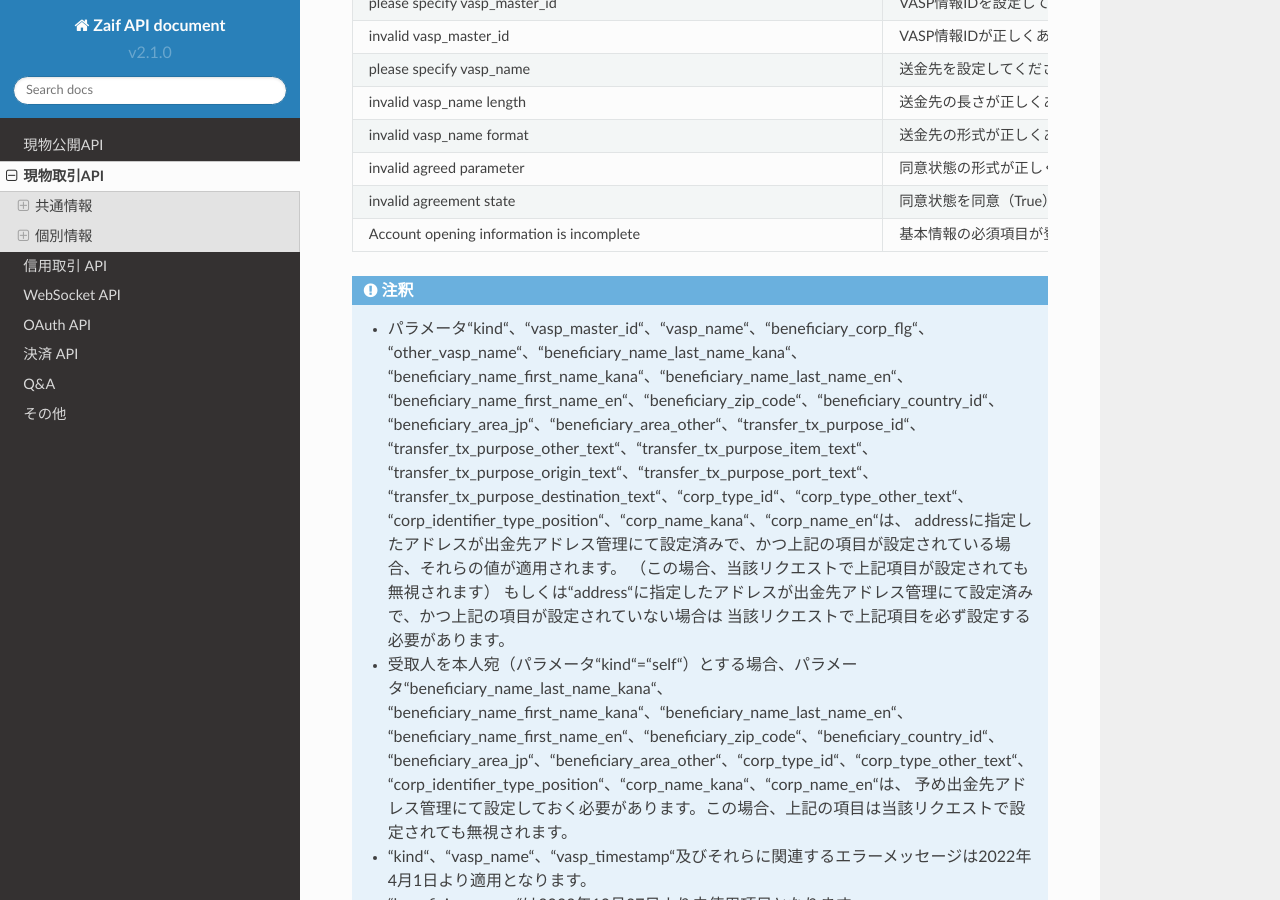
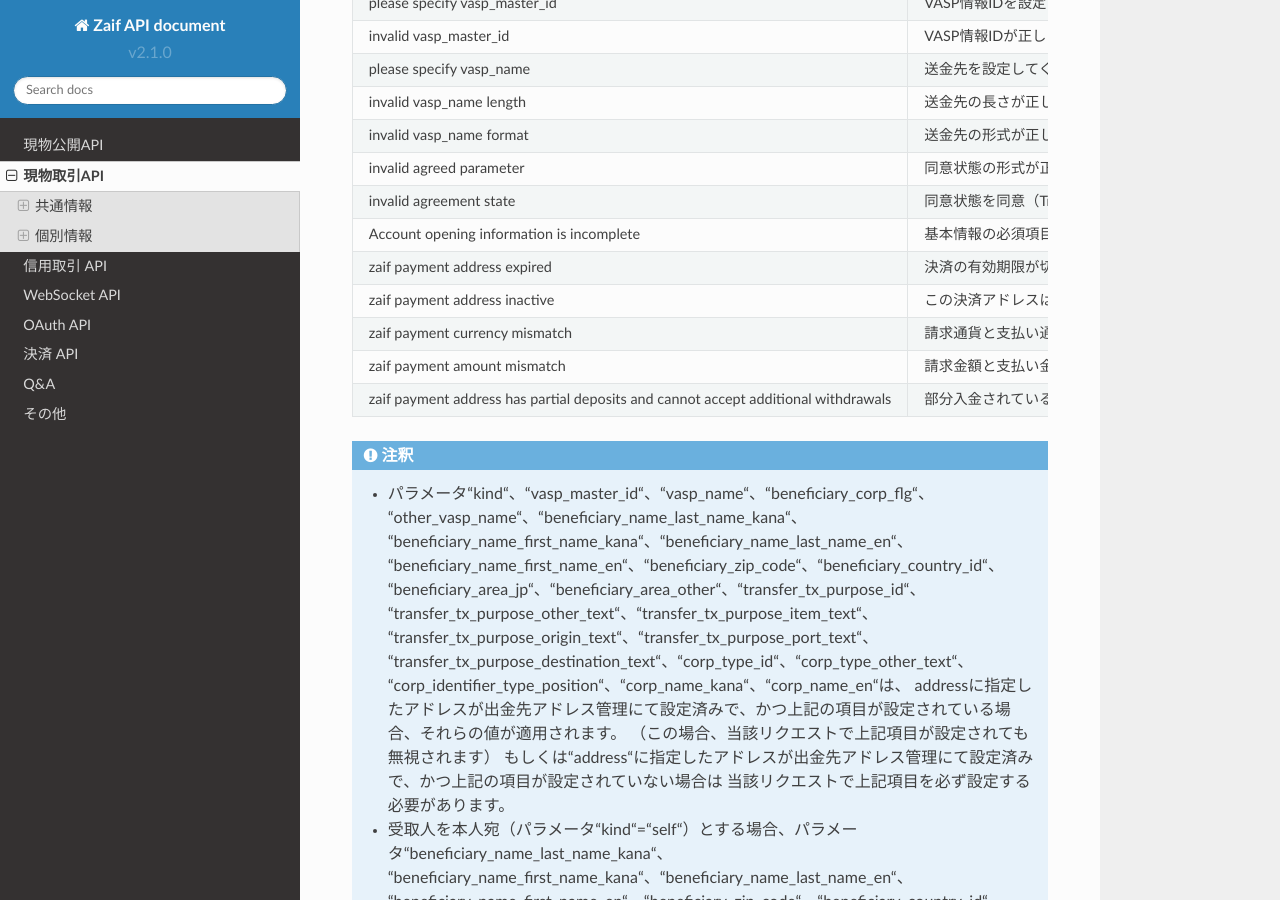
Before and after one commit to zaifdotjp/api-doc, a Sphinx documentation site: the page built from docs/TradingAPI.md, in a window 1280 px wide and 900 px high, scrolled down 17836 px. Built offline with Sphinx 7.4.7 and the Read the Docs theme 2.0.0, drawn with Linux system fonts in a browser that asks for light colours.

Commit message:
【Payment Skeb】公開APIドキュメントの更新

````diff
--- a/docs/TradingAPI.md
+++ b/docs/TradingAPI.md
@@ -769,86 +769,91 @@ funds 残高                           dict
 
 #### エラーメッセージ
 ```eval_rst
-============================================================================= ===================================================================
-メッセージ                                                                     詳細
-============================================================================= ===================================================================
-kyc is not finished                                                           郵送による本人確認が完了していません。
-insufficient funds                                                            取引に必要な残高が存在しません。
-please specify kind                                                           宛先を設定してください
-invalid kind                                                                  宛先の形式が正しくありません
-please specify beneficiary_corp_flg                                           送金先の種別を指定してください
-invalid beneficiary_corp_flg                                                  送金先の種別の形式が正しくありません
-please specify vasp_name                                                      送金先「その他」を具体的に入力してください
-invalid vasp_name length                                                      送金先「その他」の長さが正しくありません
-invalid vasp_name format                                                      送金先「その他」の形式が正しくありません
-please specify beneficiary_name_last_name_kana                                送金先氏名（カナ）（姓）を指定してください
-invalid beneficiary_name_last_name_kana length                                送金先氏名（カナ）（姓）の長さが正しくありません
-invalid beneficiary_name_last_name_kana format                                送金先氏名（カナ）（姓）の形式が正しくありません
-please set beneficiary_name_last_name_kana in the withdrawal address setting  送金先氏名（カナ）（姓）を出金先アドレス管理で設定してください
-please specify beneficiary_name_first_name_kana                               送金先氏名（カナ）（名）を指定してください
-invalid beneficiary_name_first_name_kana length                               送金先氏名（カナ）（名）の長さが正しくありません
-invalid beneficiary_name_first_name_kana format                               送金先氏名（カナ）（名）の形式が正しくありません
-please set beneficiary_name_first_name_kana in the withdrawal address setting 送金先氏名（カナ）（名）を出金先アドレス管理で設定してください
-please specify beneficiary_name_last_name_en                                  送金先氏名（アルファベット）（姓）を指定してください
-invalid beneficiary_name_last_name_en length                                  送金先氏名（アルファベット）（姓）の長さが正しくありません
-invalid beneficiary_name_last_name_en format                                  送金先氏名（アルファベット）（姓）の形式が正しくありません
-please set beneficiary_name_last_name_en in the withdrawal address setting    送金先氏名（アルファベット）（姓）を出金先アドレス管理で設定してください
-please specify beneficiary_name_first_name_en                                 送金先氏名（アルファベット）（名）を指定してください
-invalid beneficiary_name_first_name_en length                                 送金先氏名（アルファベット）（名）の長さが正しくありません
-invalid beneficiary_name_first_name_en format                                 送金先氏名（アルファベット）（名）の形式が正しくありません
-please set beneficiary_name_first_name_en in the withdrawal address setting   送金先氏名（アルファベット）（名）を出金先アドレス管理で設定してください
-please specify corp_type_id                                                   法人種別を指定してください
-invalid corp_type_id format                                                   法人種別の形式が正しくありません
-please set corp_type_id in the withdrawal address setting                     法人種別を出金先アドレス管理で設定してください
-please specify corp_type_other_text                                           法人種別の具体的な名称を指定してください
-invalid corp_type_other_text length                                           法人種別の具体的な名称の長さが正しくありません
-invalid corp_type_other_text format                                           法人種別の具体的な名称の形式が正しくありません
-please set corp_type_other_text in the withdrawal address setting             法人種別の具体的な名称を出金先アドレス管理で設定してください
-please specify corp_identifier_type_position                                  法人格（位置）を指定してください
-invalid corp_identifier_type_position format                                  法人格（位置）の形式が正しくありません
-please set corp_identifier_type_position in the withdrawal address setting    法人格（位置）を出金先アドレス管理で設定してください
-please specify corp_name_kana                                                 送金先名称（カナ）を指定してください
-invalid corp_name_kana length                                                 送金先名称（カナ）の長さが正しくありません
-invalid corp_name_kana format                                                 送金先名称（カナ）の形式が正しくありません
-please set corp_name_kana in the withdrawal address setting                   送金先名称（カナ）を出金先アドレス管理で設定してください
-please specify corp_name_en                                                   送金先名称（アルファベット）を指定してください
-invalid corp_name_en length                                                   送金先名称（アルファベット）の長さが正しくありません
-invalid corp_name_en format                                                   送金先名称（アルファベット）の形式が正しくありません
-please set corp_name_en in the withdrawal address setting                     送金先名称（アルファベット）を出金先アドレス管理で設定してください
-please specify beneficiary_zip_code                                           送金先の郵便番号を指定してください
-invalid beneficiary_zip_code length                                           送金先の郵便番号の長さが正しくありません
-invalid beneficiary_zip_code format                                           送金先の郵便番号の形式が正しくありません
-please set beneficiary_zip_code in the withdrawal address setting             送金先の郵便番号を出金先アドレス管理で設定してください
-please specify beneficiary_country_id                                         送金先（相手国）を指定してください
-invalid beneficiary_country_id format                                         送金先（相手国）の形式が正しくありません
-please set beneficiary_country_id in the withdrawal address setting           送金先（相手国）を出金先アドレス管理で設定してください
-please specify beneficiary_area_jp                                            送金先の地域（日本）を指定してください
-invalid beneficiary_area_jp length                                            送金先の地域（日本）の長さが正しくありません
-please set beneficiary_area_jp in the withdrawal address setting              送金先の地域（日本）を出金先アドレス管理で設定してください
-please specify beneficiary_area_other                                         送金先の地域（日本以外）を指定してください
-invalid beneficiary_area_other length                                         送金先の地域（日本以外）の長さが正しくありません
-please set beneficiary_area_other in the withdrawal address setting           送金先の地域（日本以外）を出金先アドレス管理で設定してください
-please specify transfer_tx_purpose_id                                         移転取引の目的を指定してください
-invalid transfer_tx_purpose_id format                                         移転取引の目的の形式が正しくありません
-please specify transfer_tx_purpose_other_text                                 移転取引の目的について具体的な内容を指定してください
-invalid transfer_tx_purpose_other_text length                                 移転取引の目的の具体的な内容の長さが正しくありません
-please specify transfer_tx_purpose_item_text                                  移転取引の目的（商品の具体的な品目）について具体的な内容を指定してください
-invalid transfer_tx_purpose_item_text length                                  移転取引の目的（商品の具体的な品目）の具体的な内容の長さが正しくありません
-please specify transfer_tx_purpose_origin_text                                移転取引の目的（原産地）について具体的な内容を指定してください
-invalid transfer_tx_purpose_origin_text length                                移転取引の目的（原産地）の具体的な内容の長さが正しくありません
-please specify transfer_tx_purpose_port_text                                  移転取引の目的（船積地）について具体的な内容を指定してください
-invalid transfer_tx_purpose_port_text length                                  移転取引の目的（船積地）の具体的な内容の長さが正しくありません
-please specify transfer_tx_purpose_destination_text                           移転取引の目的（仕向地）について具体的な内容を指定してください
-invalid transfer_tx_purpose_destination_text length                           移転取引の目的（仕向地）の具体的な内容の長さが正しくありません
-please specify vasp_master_id                                                 VASP情報IDを設定してください
-invalid vasp_master_id                                                        VASP情報IDが正しくありません
-please specify vasp_name                                                      送金先を設定してください
-invalid vasp_name length                                                      送金先の長さが正しくありません
-invalid vasp_name format                                                      送金先の形式が正しくありません
-invalid agreed parameter                                                      同意状態の形式が正しくありません
-invalid agreement state                                                       同意状態を同意（True）で設定してください
-Account opening information is incomplete                                     基本情報の必須項目が登録されていません
-============================================================================= ===================================================================
+================================================================================== ===================================================================
+メッセージ                                                                          詳細
+================================================================================== ===================================================================
+kyc is not finished                                                                郵送による本人確認が完了していません。
+insufficient funds                                                                 取引に必要な残高が存在しません。
+please specify kind                                                                宛先を設定してください
+invalid kind                                                                       宛先の形式が正しくありません
+please specify beneficiary_corp_flg                                                送金先の種別を指定してください
+invalid beneficiary_corp_flg                                                       送金先の種別の形式が正しくありません
+please specify vasp_name                                                           送金先「その他」を具体的に入力してください
+invalid vasp_name length                                                           送金先「その他」の長さが正しくありません
+invalid vasp_name format                                                           送金先「その他」の形式が正しくありません
+please specify beneficiary_name_last_name_kana                                     送金先氏名（カナ）（姓）を指定してください
+invalid beneficiary_name_last_name_kana length                                     送金先氏名（カナ）（姓）の長さが正しくありません
+invalid beneficiary_name_last_name_kana format                                     送金先氏名（カナ）（姓）の形式が正しくありません
+please set beneficiary_name_last_name_kana in the withdrawal address setting       送金先氏名（カナ）（姓）を出金先アドレス管理で設定してください
+please specify beneficiary_name_first_name_kana                                    送金先氏名（カナ）（名）を指定してください
+invalid beneficiary_name_first_name_kana length                                    送金先氏名（カナ）（名）の長さが正しくありません
+invalid beneficiary_name_first_name_kana format                                    送金先氏名（カナ）（名）の形式が正しくありません
+please set beneficiary_name_first_name_kana in the withdrawal address setting      送金先氏名（カナ）（名）を出金先アドレス管理で設定してください
+please specify beneficiary_name_last_name_en                                       送金先氏名（アルファベット）（姓）を指定してください
+invalid beneficiary_name_last_name_en length                                       送金先氏名（アルファベット）（姓）の長さが正しくありません
+invalid beneficiary_name_last_name_en format                                       送金先氏名（アルファベット）（姓）の形式が正しくありません
+please set beneficiary_name_last_name_en in the withdrawal address setting         送金先氏名（アルファベット）（姓）を出金先アドレス管理で設定してください
+please specify beneficiary_name_first_name_en                                      送金先氏名（アルファベット）（名）を指定してください
+invalid beneficiary_name_first_name_en length                                      送金先氏名（アルファベット）（名）の長さが正しくありません
+invalid beneficiary_name_first_name_en format                                      送金先氏名（アルファベット）（名）の形式が正しくありません
+please set beneficiary_name_first_name_en in the withdrawal address setting        送金先氏名（アルファベット）（名）を出金先アドレス管理で設定してください
+please specify corp_type_id                                                        法人種別を指定してください
+invalid corp_type_id format                                                        法人種別の形式が正しくありません
+please set corp_type_id in the withdrawal address setting                          法人種別を出金先アドレス管理で設定してください
+please specify corp_type_other_text                                                法人種別の具体的な名称を指定してください
+invalid corp_type_other_text length                                                法人種別の具体的な名称の長さが正しくありません
+invalid corp_type_other_text format                                                法人種別の具体的な名称の形式が正しくありません
+please set corp_type_other_text in the withdrawal address setting                  法人種別の具体的な名称を出金先アドレス管理で設定してください
+please specify corp_identifier_type_position                                       法人格（位置）を指定してください
+invalid corp_identifier_type_position format                                       法人格（位置）の形式が正しくありません
+please set corp_identifier_type_position in the withdrawal address setting         法人格（位置）を出金先アドレス管理で設定してください
+please specify corp_name_kana                                                      送金先名称（カナ）を指定してください
+invalid corp_name_kana length                                                      送金先名称（カナ）の長さが正しくありません
+invalid corp_name_kana format                                                      送金先名称（カナ）の形式が正しくありません
+please set corp_name_kana in the withdrawal address setting                        送金先名称（カナ）を出金先アドレス管理で設定してください
+please specify corp_name_en                                                        送金先名称（アルファベット）を指定してください
+invalid corp_name_en length                                                        送金先名称（アルファベット）の長さが正しくありません
+invalid corp_name_en format                                                        送金先名称（アルファベット）の形式が正しくありません
+please set corp_name_en in the withdrawal address setting                          送金先名称（アルファベット）を出金先アドレス管理で設定してください
+please specify beneficiary_zip_code                                                送金先の郵便番号を指定してください
+invalid beneficiary_zip_code length                                                送金先の郵便番号の長さが正しくありません
+invalid beneficiary_zip_code format                                                送金先の郵便番号の形式が正しくありません
+please set beneficiary_zip_code in the withdrawal address setting                  送金先の郵便番号を出金先アドレス管理で設定してください
+please specify beneficiary_country_id                                              送金先（相手国）を指定してください
+invalid beneficiary_country_id format                                              送金先（相手国）の形式が正しくありません
+please set beneficiary_country_id in the withdrawal address setting                送金先（相手国）を出金先アドレス管理で設定してください
+please specify beneficiary_area_jp                                                 送金先の地域（日本）を指定してください
+invalid beneficiary_area_jp length                                                 送金先の地域（日本）の長さが正しくありません
+please set beneficiary_area_jp in the withdrawal address setting                   送金先の地域（日本）を出金先アドレス管理で設定してください
+please specify beneficiary_area_other                                              送金先の地域（日本以外）を指定してください
+invalid beneficiary_area_other length                                              送金先の地域（日本以外）の長さが正しくありません
+please set beneficiary_area_other in the withdrawal address setting                送金先の地域（日本以外）を出金先アドレス管理で設定してください
+please specify transfer_tx_purpose_id                                              移転取引の目的を指定してください
+invalid transfer_tx_purpose_id format                                              移転取引の目的の形式が正しくありません
+please specify transfer_tx_purpose_other_text                                      移転取引の目的について具体的な内容を指定してください
+invalid transfer_tx_purpose_other_text length                                      移転取引の目的の具体的な内容の長さが正しくありません
+please specify transfer_tx_purpose_item_text                                       移転取引の目的（商品の具体的な品目）について具体的な内容を指定してください
+invalid transfer_tx_purpose_item_text length                                       移転取引の目的（商品の具体的な品目）の具体的な内容の長さが正しくありません
+please specify transfer_tx_purpose_origin_text                                     移転取引の目的（原産地）について具体的な内容を指定してください
+invalid transfer_tx_purpose_origin_text length                                     移転取引の目的（原産地）の具体的な内容の長さが正しくありません
+please specify transfer_tx_purpose_port_text                                       移転取引の目的（船積地）について具体的な内容を指定してください
+invalid transfer_tx_purpose_port_text length                                       移転取引の目的（船積地）の具体的な内容の長さが正しくありません
+please specify transfer_tx_purpose_destination_text                                移転取引の目的（仕向地）について具体的な内容を指定してください
+invalid transfer_tx_purpose_destination_text length                                移転取引の目的（仕向地）の具体的な内容の長さが正しくありません
+please specify vasp_master_id                                                      VASP情報IDを設定してください
+invalid vasp_master_id                                                             VASP情報IDが正しくありません
+please specify vasp_name                                                           送金先を設定してください
+invalid vasp_name length                                                           送金先の長さが正しくありません
+invalid vasp_name format                                                           送金先の形式が正しくありません
+invalid agreed parameter                                                           同意状態の形式が正しくありません
+invalid agreement state                                                            同意状態を同意（True）で設定してください
+Account opening information is incomplete                                          基本情報の必須項目が登録されていません
+zaif payment address expired                                                       決済の有効期限が切れています。
+zaif payment address inactive                                                      この決済アドレスはもう支払いを受け付けていません。
+zaif payment currency mismatch                                                     請求通貨と支払い通貨が一致していません。正しい通貨でお支払いください。
+zaif payment amount mismatch                                                       請求金額と支払い金額が一致していません。正確な金額をお支払いください。
+zaif payment address has partial deposits and cannot accept additional withdrawals 部分入金されている決済アドレスです
+================================================================================== ===================================================================
 ```
 
 
````
Also changed, not shown: docs/PaymentAPI.md (+57 -62 lines).
